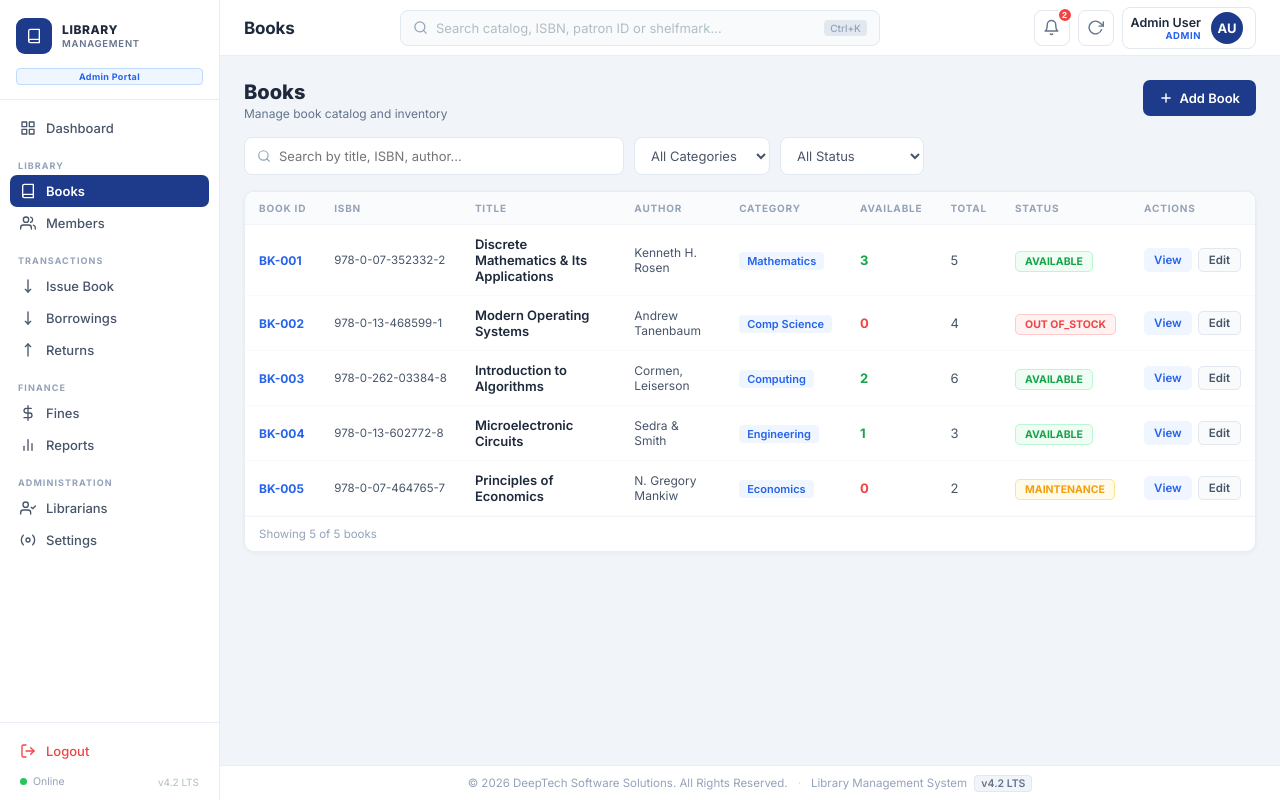
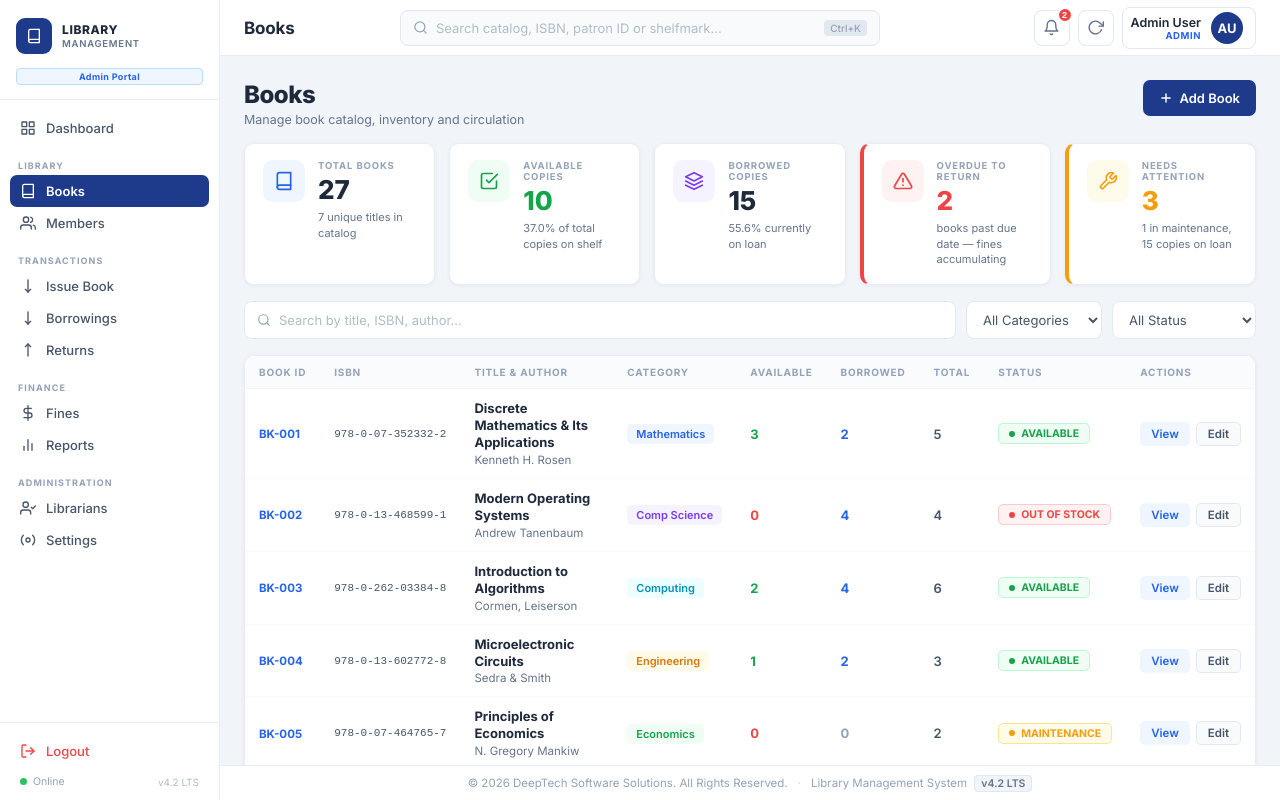
Before and after one commit to madushan24/Library-management-System, a React (Vite) app in the folder frontend/: page /books in a window 1280 px wide. Built offline with nearby package versions, Linux system fonts and the light colour scheme.

Commit message:
bookpage stat cards

```diff
--- a/frontend/src/pages/books/BooksPage.css
+++ b/frontend/src/pages/books/BooksPage.css
@@ -1,27 +1,75 @@
-.bp { display: flex; flex-direction: column; gap: 16px; }
+.bp { display: flex; flex-direction: column; gap: 16px; font-family: 'Inter', -apple-system, BlinkMacSystemFont, 'Segoe UI', sans-serif; }
+
+/* ── Header ── */
 .bp-header { display: flex; justify-content: space-between; align-items: flex-start; }
-.bp-title { font-size: 20px; font-weight: 800; color: #1e293b; }
-.bp-sub { font-size: 12px; color: #64748b; margin-top: 2px; }
-.bp-add-btn { display: flex; align-items: center; gap: 6px; padding: 0 16px; height: 36px; background: #1e3a8a; color: #fff; border: none; border-radius: 7px; font-size: 13px; font-weight: 600; cursor: pointer; font-family: inherit; }
+.bp-title { font-size: 24px; font-weight: 800; color: #1e293b; letter-spacing: -0.02em; }
+.bp-sub { font-size: 12.5px; color: #64748b; margin-top: 3px; }
+.bp-add-btn { display: flex; align-items: center; gap: 6px; padding: 0 16px; height: 36px; background: #1e3a8a; color: #fff; border: none; border-radius: 7px; font-size: 13px; font-weight: 600; cursor: pointer; font-family: inherit; transition: background 0.12s; flex-shrink: 0; }
+.bp-add-btn:hover { background: #1e40af; }
+
+/* ── KPI Row ── */
+.bp-kpi-row { display: grid; grid-template-columns: repeat(5, 1fr); gap: 14px; }
+
+.bp-kpi { background: #fff; border-radius: 10px; padding: 16px 18px; border: 1px solid #e8edf5; box-shadow: 0 1px 4px rgba(0,0,0,0.05); display: flex; align-items: flex-start; gap: 13px; }
+.bp-kpi--warn  { border-left: 4px solid #ef4444; }
+.bp-kpi--maint { border-left: 4px solid #f59e0b; }
+
+.bp-kpi-icon { width: 42px; height: 42px; border-radius: 10px; display: flex; align-items: center; justify-content: center; flex-shrink: 0; }
+.bp-kpi-icon--blue   { background: #eff6ff;  color: #2563eb; }
+.bp-kpi-icon--green  { background: #f0fdf4;  color: #16a34a; }
+.bp-kpi-icon--indigo { background: #f5f3ff;  color: #7c3aed; }
+.bp-kpi-icon--orange { background: #fef2f2;  color: #ef4444; }
+.bp-kpi-icon--yellow { background: #fffbeb;  color: #f59e0b; }
+
+.bp-kpi-body { flex: 1; min-width: 0; }
+.bp-kpi-label { font-size: 9.5px; font-weight: 700; letter-spacing: 0.09em; color: #94a3b8; text-transform: uppercase; margin-bottom: 5px; }
+.bp-kpi-value { font-size: 26px; font-weight: 800; color: #1e293b; line-height: 1.1; margin-bottom: 5px; }
+.bp-kpi-value--green  { color: #16a34a; }
+.bp-kpi-value--red    { color: #ef4444; }
+.bp-kpi-value--orange { color: #f59e0b; }
+.bp-kpi-sub { font-size: 11px; color: #64748b; line-height: 1.45; }
+
+/* ── Toolbar ── */
 .bp-toolbar { display: flex; gap: 10px; align-items: center; flex-wrap: wrap; }
-.bp-search { display: flex; align-items: center; gap: 8px; background: #fff; border: 1.5px solid #e2e8f0; border-radius: 8px; padding: 0 12px; height: 38px; flex: 1; max-width: 380px; color: #94a3b8; }
+.bp-search { display: flex; align-items: center; gap: 8px; background: #fff; border: 1.5px solid #e2e8f0; border-radius: 8px; padding: 0 12px; height: 38px; flex: 1; min-width: 200px; color: #94a3b8; transition: border-color 0.15s; }
+.bp-search:focus-within { border-color: #2563eb; }
 .bp-search input { flex: 1; border: none; outline: none; font-size: 13px; color: #475569; font-family: inherit; background: none; }
-.bp-select { height: 38px; border: 1.5px solid #e2e8f0; border-radius: 8px; padding: 0 12px; font-size: 13px; color: #475569; background: #fff; font-family: inherit; cursor: pointer; outline: none; }
+.bp-search input::placeholder { color: #b0bec5; }
+.bp-select { height: 38px; border: 1.5px solid #e2e8f0; border-radius: 8px; padding: 0 12px; font-size: 13px; color: #475569; background: #fff; font-family: inherit; cursor: pointer; outline: none; transition: border-color 0.15s; }
+.bp-select:focus { border-color: #2563eb; }
+
+/* ── Table Card ── */
 .bp-card { background: #fff; border-radius: 10px; border: 1px solid #e8edf5; overflow: hidden; box-shadow: 0 1px 4px rgba(0,0,0,0.05); }
-.bp-table { width: 100%; border-collapse: collapse; font-size: 13px; }
+
+.bp-table { width: 100%; border-collapse: collapse; font-size: 12.5px; }
 .bp-table th { font-size: 10px; font-weight: 700; letter-spacing: 0.08em; color: #94a3b8; text-transform: uppercase; padding: 10px 14px; text-align: left; background: #fafbfc; border-bottom: 1px solid #f1f5f9; white-space: nowrap; }
 .bp-table td { padding: 11px 14px; border-bottom: 1px solid #f8fafc; color: #475569; vertical-align: middle; }
+.bp-table tr:last-child td { border-bottom: none; }
 .bp-table tr:hover td { background: #fafbff; }
-.bp-id { font-size: 12px; font-weight: 700; color: #2563eb; }
-.bp-isbn { font-size: 11.5px; color: #64748b; white-space: nowrap; }
-.bp-book-title { font-weight: 600; color: #1e293b; }
-.bp-author { font-size: 12px; color: #64748b; }
-.bp-cat { font-size: 11px; font-weight: 600; background: #eff6ff; color: #2563eb; border-radius: 4px; padding: 2px 8px; white-space: nowrap; }
-.bp-copies { font-weight: 700; color: #16a34a; }
+
+.bp-id { font-size: 11.5px; font-weight: 700; color: #2563eb; }
+.bp-isbn { font-size: 11px; color: #94a3b8; white-space: nowrap; font-family: monospace; }
+.bp-book-title { font-size: 13px; font-weight: 700; color: #1e293b; line-height: 1.3; margin-bottom: 2px; }
+.bp-author { font-size: 11.5px; color: #64748b; }
+.bp-cat { font-size: 11px; font-weight: 600; border-radius: 5px; padding: 3px 9px; white-space: nowrap; }
+.bp-copies { font-size: 13px; font-weight: 700; color: #16a34a; }
 .bp-copies--zero { color: #ef4444; }
-.bp-status { font-size: 10.5px; font-weight: 700; border-radius: 5px; padding: 3px 9px; white-space: nowrap; }
+.bp-borrowed { font-size: 13px; font-weight: 700; color: #94a3b8; }
+.bp-borrowed--active { color: #2563eb; }
+.bp-total { font-size: 13px; color: #475569; font-weight: 600; }
+
+/* Status badge */
+.bp-status { display: inline-flex; align-items: center; gap: 6px; font-size: 10.5px; font-weight: 700; border-radius: 5px; padding: 3px 10px; white-space: nowrap; }
+.bp-status-dot { width: 6px; height: 6px; border-radius: 50%; flex-shrink: 0; }
+
+/* Actions */
 .bp-actions { display: flex; gap: 6px; }
-.bp-btn { padding: 4px 10px; border-radius: 5px; font-size: 11.5px; font-weight: 600; cursor: pointer; font-family: inherit; border: none; }
+.bp-btn { display: inline-flex; align-items: center; padding: 4px 11px; border-radius: 5px; font-size: 11.5px; font-weight: 600; cursor: pointer; font-family: inherit; border: none; transition: all 0.12s; }
 .bp-btn--view { background: #eff6ff; color: #2563eb; }
+.bp-btn--view:hover { background: #dbeafe; }
 .bp-btn--edit { background: #f8fafc; color: #475569; border: 1px solid #e2e8f0; }
-.bp-footer { padding: 10px 14px; font-size: 11.5px; color: #94a3b8; border-top: 1px solid #f1f5f9; }
+.bp-btn--edit:hover { background: #f1f5f9; }
+
+/* Footer */
+.bp-footer { display: flex; justify-content: space-between; align-items: center; padding: 10px 14px; font-size: 11.5px; color: #94a3b8; border-top: 1px solid #f1f5f9; }
+.bp-footer-right { font-weight: 600; color: #64748b; }
--- a/frontend/src/pages/books/BooksPage.jsx
+++ b/frontend/src/pages/books/BooksPage.jsx
@@ -2,72 +2,182 @@ import { useState } from 'react'
 import './BooksPage.css'
 
 const books = [
-  { id: 'BK-001', isbn: '978-0-07-352332-2', title: 'Discrete Mathematics & Its Applications', author: 'Kenneth H. Rosen',    category: 'Mathematics',   available: 3, total: 5,  status: 'AVAILABLE'  },
-  { id: 'BK-002', isbn: '978-0-13-468599-1', title: 'Modern Operating Systems',                author: 'Andrew Tanenbaum',    category: 'Comp Science',  available: 0, total: 4,  status: 'OUT_OF_STOCK' },
-  { id: 'BK-003', isbn: '978-0-262-03384-8', title: 'Introduction to Algorithms',              author: 'Cormen, Leiserson',   category: 'Computing',     available: 2, total: 6,  status: 'AVAILABLE'  },
-  { id: 'BK-004', isbn: '978-0-13-602772-8', title: 'Microelectronic Circuits',                author: 'Sedra & Smith',       category: 'Engineering',   available: 1, total: 3,  status: 'AVAILABLE'  },
-  { id: 'BK-005', isbn: '978-0-07-464765-7', title: 'Principles of Economics',                 author: 'N. Gregory Mankiw',  category: 'Economics',     available: 0, total: 2,  status: 'MAINTENANCE' },
+  { id: 'BK-001', isbn: '978-0-07-352332-2', title: 'Discrete Mathematics & Its Applications', author: 'Kenneth H. Rosen',   category: 'Mathematics',  available: 3, total: 5,  borrowed: 2, status: 'AVAILABLE'    },
+  { id: 'BK-002', isbn: '978-0-13-468599-1', title: 'Modern Operating Systems',                author: 'Andrew Tanenbaum',   category: 'Comp Science', available: 0, total: 4,  borrowed: 4, status: 'OUT_OF_STOCK'  },
+  { id: 'BK-003', isbn: '978-0-262-03384-8', title: 'Introduction to Algorithms',              author: 'Cormen, Leiserson',  category: 'Computing',    available: 2, total: 6,  borrowed: 4, status: 'AVAILABLE'    },
+  { id: 'BK-004', isbn: '978-0-13-602772-8', title: 'Microelectronic Circuits',               author: 'Sedra & Smith',      category: 'Engineering',  available: 1, total: 3,  borrowed: 2, status: 'AVAILABLE'    },
+  { id: 'BK-005', isbn: '978-0-07-464765-7', title: 'Principles of Economics',                author: 'N. Gregory Mankiw', category: 'Economics',    available: 0, total: 2,  borrowed: 0, status: 'MAINTENANCE'  },
+  { id: 'BK-006', isbn: '978-0-13-110362-7', title: 'The C Programming Language',             author: 'Kernighan & Ritchie',category: 'Computing',    available: 4, total: 4,  borrowed: 0, status: 'AVAILABLE'    },
+  { id: 'BK-007', isbn: '978-0-20-163361-0', title: 'Clean Code',                             author: 'Robert C. Martin',  category: 'Software Eng', available: 0, total: 3,  borrowed: 3, status: 'OUT_OF_STOCK'  },
 ]
 
 const STATUS_STYLE = {
-  AVAILABLE:   { color: '#16a34a', bg: '#f0fdf4', border: '#bbf7d0' },
-  OUT_OF_STOCK:{ color: '#ef4444', bg: '#fef2f2', border: '#fecaca' },
-  MAINTENANCE: { color: '#f59e0b', bg: '#fffbeb', border: '#fde68a' },
+  AVAILABLE:    { color: '#16a34a', bg: '#f0fdf4', border: '#bbf7d0' },
+  OUT_OF_STOCK: { color: '#ef4444', bg: '#fef2f2', border: '#fecaca' },
+  MAINTENANCE:  { color: '#f59e0b', bg: '#fffbeb', border: '#fde68a' },
 }
 
-const SearchIcon = () => <svg width="14" height="14" viewBox="0 0 24 24" fill="none" stroke="currentColor" strokeWidth="2" strokeLinecap="round" strokeLinejoin="round"><circle cx="11" cy="11" r="8"/><line x1="21" y1="21" x2="16.65" y2="16.65"/></svg>
-const PlusIcon   = () => <svg width="14" height="14" viewBox="0 0 24 24" fill="none" stroke="currentColor" strokeWidth="2.5" strokeLinecap="round"><line x1="12" y1="5" x2="12" y2="19"/><line x1="5" y1="12" x2="19" y2="12"/></svg>
+const CAT_COLORS = {
+  Mathematics:   { color: '#2563eb', bg: '#eff6ff' },
+  'Comp Science':{ color: '#7c3aed', bg: '#f5f3ff' },
+  Computing:     { color: '#0891b2', bg: '#ecfeff' },
+  Engineering:   { color: '#d97706', bg: '#fffbeb' },
+  Economics:     { color: '#16a34a', bg: '#f0fdf4' },
+  'Software Eng':{ color: '#db2777', bg: '#fdf2f8' },
+}
+
+// ── Icons ─────────────────────────────────────────────────────
+const SearchIcon  = () => <svg width="14" height="14" viewBox="0 0 24 24" fill="none" stroke="currentColor" strokeWidth="2" strokeLinecap="round" strokeLinejoin="round"><circle cx="11" cy="11" r="8"/><line x1="21" y1="21" x2="16.65" y2="16.65"/></svg>
+const PlusIcon    = () => <svg width="14" height="14" viewBox="0 0 24 24" fill="none" stroke="currentColor" strokeWidth="2.5" strokeLinecap="round"><line x1="12" y1="5" x2="12" y2="19"/><line x1="5" y1="12" x2="19" y2="12"/></svg>
+const BookIcon    = () => <svg width="20" height="20" viewBox="0 0 24 24" fill="none" stroke="currentColor" strokeWidth="2" strokeLinecap="round" strokeLinejoin="round"><path d="M4 19.5A2.5 2.5 0 0 1 6.5 17H20"/><path d="M6.5 2H20v20H6.5A2.5 2.5 0 0 1 4 19.5v-15A2.5 2.5 0 0 1 6.5 2z"/></svg>
+const CheckIcon   = () => <svg width="20" height="20" viewBox="0 0 24 24" fill="none" stroke="currentColor" strokeWidth="2" strokeLinecap="round" strokeLinejoin="round"><polyline points="9 11 12 14 22 4"/><path d="M21 12v7a2 2 0 0 1-2 2H5a2 2 0 0 1-2-2V5a2 2 0 0 1 2-2h11"/></svg>
+const LayersIcon  = () => <svg width="20" height="20" viewBox="0 0 24 24" fill="none" stroke="currentColor" strokeWidth="2" strokeLinecap="round" strokeLinejoin="round"><polygon points="12 2 2 7 12 12 22 7 12 2"/><polyline points="2 17 12 22 22 17"/><polyline points="2 12 12 17 22 12"/></svg>
+const AlertIcon   = () => <svg width="20" height="20" viewBox="0 0 24 24" fill="none" stroke="currentColor" strokeWidth="2" strokeLinecap="round" strokeLinejoin="round"><path d="M10.29 3.86L1.82 18a2 2 0 0 0 1.71 3h16.94a2 2 0 0 0 1.71-3L13.71 3.86a2 2 0 0 0-3.42 0z"/><line x1="12" y1="9" x2="12" y2="13"/><line x1="12" y1="17" x2="12.01" y2="17"/></svg>
+const WrenchIcon  = () => <svg width="20" height="20" viewBox="0 0 24 24" fill="none" stroke="currentColor" strokeWidth="2" strokeLinecap="round" strokeLinejoin="round"><path d="M14.7 6.3a1 1 0 0 0 0 1.4l1.6 1.6a1 1 0 0 0 1.4 0l3.77-3.77a6 6 0 0 1-7.94 7.94l-6.91 6.91a2.12 2.12 0 0 1-3-3l6.91-6.91a6 6 0 0 1 7.94-7.94l-3.76 3.76z"/></svg>
 
 export default function BooksPage() {
-  const [search, setSearch] = useState('')
-  const filtered = books.filter(b =>
-    b.title.toLowerCase().includes(search.toLowerCase()) ||
-    b.author.toLowerCase().includes(search.toLowerCase()) ||
-    b.isbn.includes(search)
-  )
+  const [search, setSearch]         = useState('')
+  const [catFilter, setCatFilter]   = useState('All Categories')
+  const [statusFilter, setStatus]   = useState('All Status')
+
+  // Computed stats
+  const totalBooks     = books.reduce((s, b) => s + b.total, 0)
+  const availableBooks = books.reduce((s, b) => s + b.available, 0)
+  const borrowedBooks  = books.reduce((s, b) => s + b.borrowed, 0)
+  const outOfStock     = books.filter(b => b.status === 'OUT_OF_STOCK').length
+  const maintenance    = books.filter(b => b.status === 'MAINTENANCE').length
+  const needsAttention = outOfStock + maintenance
+  const overdueBooks   = books.filter(b => b.borrowed > 0 && b.available === 0).length
+
+  const categories = ['All Categories', ...new Set(books.map(b => b.category))]
+
+  const filtered = books.filter(b => {
+    const matchSearch = b.title.toLowerCase().includes(search.toLowerCase()) ||
+      b.author.toLowerCase().includes(search.toLowerCase()) || b.isbn.includes(search)
+    const matchCat    = catFilter === 'All Categories' || b.category === catFilter
+    const matchStatus = statusFilter === 'All Status' || b.status === statusFilter.replace(' ', '_')
+    return matchSearch && matchCat && matchStatus
+  })
 
   return (
     <div className="bp">
+
+      {/* Header */}
       <div className="bp-header">
         <div>
           <h2 className="bp-title">Books</h2>
-          <p className="bp-sub">Manage book catalog and inventory</p>
+          <p className="bp-sub">Manage book catalog, inventory and circulation</p>
         </div>
         <button className="bp-add-btn"><PlusIcon /> Add Book</button>
       </div>
 
+      {/* KPI Cards */}
+      <div className="bp-kpi-row">
+        <div className="bp-kpi">
+          <div className="bp-kpi-icon bp-kpi-icon--blue"><BookIcon /></div>
+          <div className="bp-kpi-body">
+            <div className="bp-kpi-label">TOTAL BOOKS</div>
+            <div className="bp-kpi-value">{totalBooks.toLocaleString()}</div>
+            <div className="bp-kpi-sub">{books.length} unique titles in catalog</div>
+          </div>
+        </div>
+
+        <div className="bp-kpi">
+          <div className="bp-kpi-icon bp-kpi-icon--green"><CheckIcon /></div>
+          <div className="bp-kpi-body">
+            <div className="bp-kpi-label">AVAILABLE COPIES</div>
+            <div className="bp-kpi-value bp-kpi-value--green">{availableBooks}</div>
+            <div className="bp-kpi-sub">{((availableBooks / totalBooks) * 100).toFixed(1)}% of total copies on shelf</div>
+          </div>
+        </div>
+
+        <div className="bp-kpi">
+          <div className="bp-kpi-icon bp-kpi-icon--indigo"><LayersIcon /></div>
+          <div className="bp-kpi-body">
+            <div className="bp-kpi-label">BORROWED COPIES</div>
+            <div className="bp-kpi-value">{borrowedBooks}</div>
+            <div className="bp-kpi-sub">{((borrowedBooks / totalBooks) * 100).toFixed(1)}% currently on loan</div>
+          </div>
+        </div>
+
+        <div className="bp-kpi bp-kpi--warn">
+          <div className="bp-kpi-icon bp-kpi-icon--orange"><AlertIcon /></div>
+          <div className="bp-kpi-body">
+            <div className="bp-kpi-label">OVERDUE TO RETURN</div>
+            <div className="bp-kpi-value bp-kpi-value--red">{overdueBooks}</div>
+            <div className="bp-kpi-sub">books past due date — fines accumulating</div>
+          </div>
+        </div>
+
+        <div className="bp-kpi bp-kpi--maint">
+          <div className="bp-kpi-icon bp-kpi-icon--yellow"><WrenchIcon /></div>
+          <div className="bp-kpi-body">
+            <div className="bp-kpi-label">NEEDS ATTENTION</div>
+            <div className="bp-kpi-value bp-kpi-value--orange">{needsAttention}</div>
+            <div className="bp-kpi-sub">{maintenance} in maintenance, {borrowedBooks} copies on loan</div>
+          </div>
+        </div>
+      </div>
+
+      {/* Toolbar */}
       <div className="bp-toolbar">
         <div className="bp-search">
           <SearchIcon />
-          <input placeholder="Search by title, ISBN, author…" value={search} onChange={e => setSearch(e.target.value)} />
+          <input placeholder="Search by title, ISBN, author…" value={search}
+            onChange={e => setSearch(e.target.value)} />
         </div>
-        <select className="bp-select"><option>All Categories</option><option>Mathematics</option><option>Comp Science</option><option>Engineering</option></select>
-        <select className="bp-select"><option>All Status</option><option>AVAILABLE</option><option>OUT OF STOCK</option><option>MAINTENANCE</option></select>
+        <select className="bp-select" value={catFilter} onChange={e => setCatFilter(e.target.value)}>
+          {categories.map(c => <option key={c}>{c}</option>)}
+        </select>
+        <select className="bp-select" value={statusFilter} onChange={e => setStatus(e.target.value)}>
+          <option>All Status</option>
+          <option>AVAILABLE</option>
+          <option>OUT OF STOCK</option>
+          <option>MAINTENANCE</option>
+        </select>
       </div>
 
+      {/* Table */}
       <div className="bp-card">
         <table className="bp-table">
           <thead>
             <tr>
-              <th>BOOK ID</th><th>ISBN</th><th>TITLE</th><th>AUTHOR</th><th>CATEGORY</th>
-              <th>AVAILABLE</th><th>TOTAL</th><th>STATUS</th><th>ACTIONS</th>
+              <th>BOOK ID</th><th>ISBN</th><th>TITLE &amp; AUTHOR</th><th>CATEGORY</th>
+              <th>AVAILABLE</th><th>BORROWED</th><th>TOTAL</th><th>STATUS</th><th>ACTIONS</th>
             </tr>
           </thead>
           <tbody>
             {filtered.map(b => {
-              const st = STATUS_STYLE[b.status] || STATUS_STYLE.AVAILABLE
+              const st  = STATUS_STYLE[b.status] || STATUS_STYLE.AVAILABLE
+              const cat = CAT_COLORS[b.category] || { color: '#64748b', bg: '#f8fafc' }
               return (
                 <tr key={b.id}>
                   <td><span className="bp-id">{b.id}</span></td>
                   <td className="bp-isbn">{b.isbn}</td>
-                  <td><span className="bp-book-title">{b.title}</span></td>
-                  <td className="bp-author">{b.author}</td>
-                  <td><span className="bp-cat">{b.category}</span></td>
-                  <td><span className={`bp-copies${b.available === 0 ? ' bp-copies--zero' : ''}`}>{b.available}</span></td>
-                  <td>{b.total}</td>
+                  <td>
+                    <div className="bp-book-title">{b.title}</div>
+                    <div className="bp-author">{b.author}</div>
+                  </td>
+                  <td>
+                    <span className="bp-cat" style={{ color: cat.color, background: cat.bg }}>
+                      {b.category}
+                    </span>
+                  </td>
+                  <td>
+                    <span className={`bp-copies${b.available === 0 ? ' bp-copies--zero' : ''}`}>
+                      {b.available}
+                    </span>
+                  </td>
+                  <td>
+                    <span className={`bp-borrowed${b.borrowed > 0 ? ' bp-borrowed--active' : ''}`}>
+                      {b.borrowed}
+                    </span>
+                  </td>
+                  <td className="bp-total">{b.total}</td>
                   <td>
                     <span className="bp-status" style={{ color: st.color, background: st.bg, border: `1px solid ${st.border}` }}>
-                      {b.status.replace('_', ' ')}
+                      <span className="bp-status-dot" style={{ background: st.color }} />
+                      {b.status.replace(/_/g, ' ')}
                     </span>
                   </td>
                   <td>
@@ -81,7 +191,10 @@ export default function BooksPage() {
             })}
           </tbody>
         </table>
-        <div className="bp-footer">Showing {filtered.length} of {books.length} books</div>
+        <div className="bp-footer">
+          Showing {filtered.length} of {books.length} titles
+          <span className="bp-footer-right">{totalBooks} total copies in library</span>
+        </div>
       </div>
     </div>
   )
```
